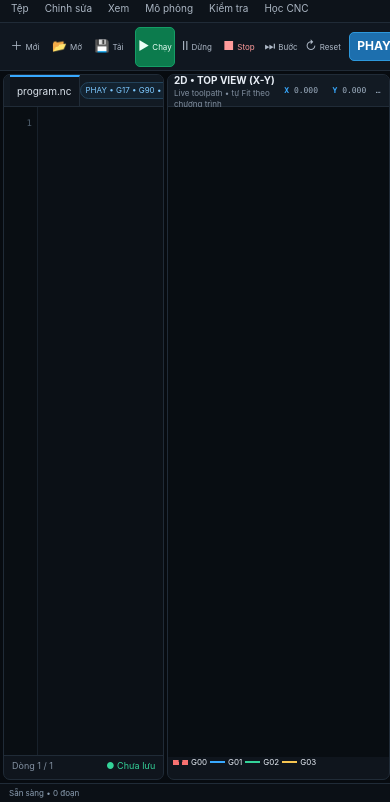
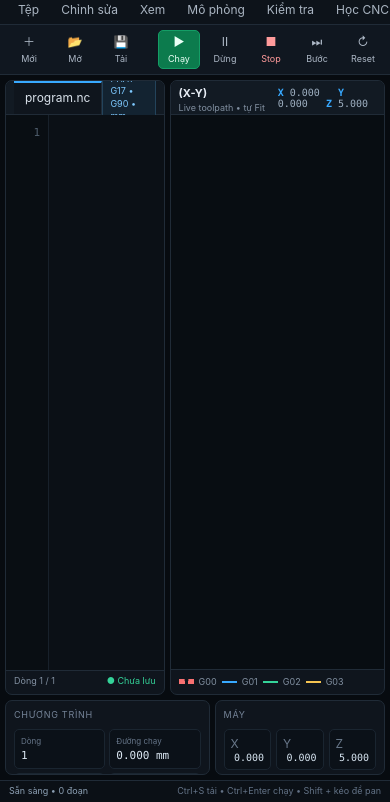
Before and after one commit to ENY333/mpcnc, a plain HTML site: page index.html in a window 390 px wide. Shown: the part 42-844 px from the top of the page. Drawn offline with Linux system fonts and the light colour scheme.

Commit message:
Update styles.css

```diff
--- a/styles.css
+++ b/styles.css
@@ -1,84 +1,602 @@
 :root{
---bg:#090d12;--panel:#0f151d;--panel2:#121a23;--line:#202b37;--text:#e7edf5;--muted:#8290a1;
---blue:#38a9ff;--green:#34d399;--yellow:#f5c451;--red:#f87171;--cyan:#45d6d6;
---radius:7px;--editor:37%;
+  --bg:#090d12;
+  --panel:#0f151d;
+  --panel2:#121a23;
+  --line:#202b37;
+  --text:#e7edf5;
+  --muted:#8290a1;
+
+  --blue:#38a9ff;
+  --green:#34d399;
+  --yellow:#f5c451;
+  --red:#f87171;
+  --cyan:#45d6d6;
+
+  --radius:7px;
+  --editor:37%;
 }
-*{box-sizing:border-box}html,body{margin:0;width:100%;height:100%;overflow:hidden;background:var(--bg);color:var(--text);font:12px/1.35 Inter,Segoe UI,Arial,sans-serif}
-button,select,input,textarea{font:inherit;color:inherit}button{border:1px solid transparent;background:transparent;cursor:pointer}
-button:hover{background:#18222d;border-color:#2b3a49}.app{height:100vh;display:flex;flex-direction:column;min-width:900px}
-.topbar{height:43px;display:flex;align-items:center;padding:0 10px;background:#0b1016;border-bottom:1px solid var(--line);gap:20px}
-.brand{display:flex;align-items:center;gap:8px;min-width:185px}.logo{width:25px;height:25px;border-radius:6px;background:linear-gradient(135deg,#168cf0,#43d4d4);display:grid;place-items:center;font-weight:900;color:#061018}
-.brand strong{display:block;font-size:13px}.brand small{color:var(--muted);font-size:9px}.nav{display:flex;gap:3px}.nav-btn{padding:6px 11px;color:#aeb9c7;border-radius:5px}.nav-btn.active{color:#fff;background:#172536}.top-status{margin-left:auto;color:var(--muted);font-size:10px}.dot{display:inline-block;width:7px;height:7px;border-radius:50%;background:var(--green);margin-right:4px}
-.menubar{height:29px;display:flex;align-items:center;gap:2px;padding:0 8px;background:#0d131a;border-bottom:1px solid var(--line)}.menubar button{padding:4px 9px;color:#aab5c2}.grow{flex:1}.menubar label{color:var(--muted);display:flex;gap:5px;align-items:center}.menubar select{background:#121a23;border:1px solid var(--line);border-radius:4px;padding:2px 6px}
-.toolbar{height:54px;display:flex;align-items:center;padding:5px 8px;gap:4px;background:#101720;border-bottom:1px solid var(--line)}.toolbar button{height:43px;min-width:46px;padding:3px 7px;border-radius:5px;color:#aeb9c7}.toolbar button span{display:block;font-size:9px;margin-top:2px}.toolbar i{width:1px;height:31px;background:var(--line);margin:0 4px}.toolbar .primary{background:#0c7b4d;border-color:#149e66;color:#eafff6}.toolbar .danger{color:#ff9b9b}.toolbar .mode{height:29px;min-width:58px;font-weight:700}.toolbar .mode.active{background:#1d6fae;border-color:#2d98dc;color:white}.toolbar .toggle.active{color:var(--cyan)}
-.workspace{min-height:0;flex:1;display:grid;grid-template-columns:var(--editor) 1fr;gap:5px;padding:5px;background:#070b10}
-.editor-panel,.view-panel,.info-card{background:var(--panel);border:1px solid var(--line);border-radius:var(--radius);overflow:hidden}.editor-panel,.view-panel{min-width:0;min-height:0;display:flex;flex-direction:column}
-.panel-head,.view-head{height:34px;display:flex;align-items:center;justify-content:space-between;background:var(--panel2);border-bottom:1px solid var(--line);padding:0 8px}.tabs{display:flex;align-items:center;height:100%}.tab{height:100%;display:flex;align-items:center;padding:0 11px;border-right:1px solid var(--line);color:#d9e1ea}.tab.active{background:#0f151d;border-top:2px solid var(--blue)}.tabs button{padding:4px 8px;color:var(--muted)}.badge{font-size:9px;padding:3px 7px;border-radius:10px;background:#132331;color:#7ec9ff;border:1px solid #23435b}
-.editor-wrap{position:relative;flex:1;min-height:0;display:grid;grid-template-columns:43px 1fr;background:#0b1016}.line-numbers{padding:8px 8px 8px 0;text-align:right;color:#4f5e6d;background:#090e13;border-right:1px solid #18212b;font:11px/19px Consolas,monospace;user-select:none;overflow:hidden}.line-numbers div.active{color:#9bd5ff}.editor-wrap textarea{width:100%;height:100%;resize:none;border:0;outline:0;background:#0b1016;padding:8px 10px;color:#d7e0ea;font:11px/19px Consolas,monospace;white-space:pre;overflow:auto;tab-size:2}.editor-footer{height:24px;border-top:1px solid var(--line);display:flex;justify-content:space-between;padding:4px 8px;color:var(--muted);font-size:9px}.editor-footer #dirty{color:var(--green)}
-.view-head strong{font-size:11px}.view-head small{display:block;color:var(--muted);font-size:9px}.coords{font:10px Consolas,monospace;color:#9fb0c2}.coords b{color:var(--blue)}.canvas-wrap{position:relative;flex:1;min-height:0;background:#080d12}.canvas-wrap canvas{display:block;width:100%;height:100%;cursor:crosshair}.canvas-wrap canvas.panning{cursor:grabbing}view-footer{height:25px;display:flex;align-items:center;justify-content:space-between;border-top:1px solid var(--line);padding:0 8px;color:var(--muted);font-size:9px}.legend{display:flex;gap:5px;align-items:center}.legend span{width:15px;border-top:2px solid}.legend .rapid{border-color:var(--red);border-style:dashed}.legend .feed{border-color:var(--blue)}.legend .cw{border-color:var(--green)}.legend .ccw{border-color:var(--yellow)}
-.bottom{height:104px;display:grid;grid-template-columns:1.4fr 1fr 1.2fr;gap:5px;padding:0 5px 5px;background:#070b10}.info-card{padding:8px}.card-title{font-size:9px;color:#748397;letter-spacing:.08em;margin-bottom:8px}.metrics{display:grid;grid-template-columns:repeat(4,1fr);gap:4px}.metrics div{background:#0b1118;border:1px solid #1a2530;border-radius:5px;padding:6px}.metrics small{display:block;color:#667588;font-size:8px}.metrics b{display:block;margin-top:2px;font:11px Consolas,monospace;color:#dbe7f2}.machine-grid{display:grid;grid-template-columns:repeat(3,1fr);gap:5px}.machine-grid span{background:#0b1118;border:1px solid #1a2530;padding:6px;border-radius:5px;color:#687789}.machine-grid b{float:right;color:#d8e6f2;font:10px Consolas,monospace}.turning-grid{display:grid;grid-template-columns:1fr 1fr 1fr;gap:6px}.turning-grid label{color:#748397;font-size:9px}.turning-grid input{display:block;width:100%;margin-top:3px;background:#0b1118;border:1px solid #26313d;border-radius:4px;padding:5px}.statusbar{height:22px;display:flex;justify-content:space-between;align-items:center;padding:0 9px;background:#0b1016;border-top:1px solid var(--line);color:#637286;font-size:9px}.statusbar span:first-child{color:#8da0b4}
-@media(max-width:1100px){:root{--editor:40%}.toolbar button{min-width:38px;padding:2px 4px}.toolbar button span{font-size:8px}.bottom{grid-template-columns:1fr 1fr}.turning-card{display:none}}
-/* v2 additions */
-.diagnostics{min-width:0}.card-title{display:flex;justify-content:space-between}.card-title b{font:10px Consolas,monospace;color:#f5c451}.diag-list{height:65px;overflow:auto;font:9px/15px Consolas,monospace}.diag{padding:2px 5px;border-bottom:1px solid #17212b;white-space:nowrap;overflow:hidden;text-overflow:ellipsis}.diag b{color:#8da0b4;margin-right:5px}.diag.warning{color:#f5c451}.diag.error{color:#f87171}.diag.info{color:#7ec9ff}.diag.empty{color:#657689}.toolbar button{display:flex;align-items:center;justify-content:center;gap:3px}.toolbar button span{display:block}.menubar select{min-width:92px}.topbar{box-shadow:0 1px 0 #0b1016}.view-panel{box-shadow:inset 0 1px 0 rgba(255,255,255,.01)}
-@media(max-width:1100px){.bottom{grid-template-columns:1.2fr 1fr}.diagnostics{display:none}}
-.controller-badge{padding:3px 7px;border-radius:10px;border:1px solid #2a3c4d;background:#101d29;color:#7ec9ff;font:9px Consolas,monospace}.diag{width:100%;text-align:left;background:transparent;border:0;border-bottom:1px solid #17212b}.diag:hover{background:#17222d}.diag span{float:right;color:#718398}.toolbar .mode{display:inline-flex;align-items:center;justify-content:center}.panel-head .badge{white-space:nowrap}
 
+*{
+  box-sizing:border-box;
+}
 
-/* v3.4 — FIXED CNC WORKSPACE / RESPONSIVE ALL DEVICES */
-html,body{min-width:0;overflow:hidden}
-.app{min-width:0;width:100%;height:100dvh;max-width:100vw;overflow:hidden}
-.topbar{flex:0 0 43px;min-width:0;overflow:hidden}
-.menubar{flex:0 0 29px;min-width:0;overflow-x:auto;overflow-y:hidden;white-space:nowrap;scrollbar-width:none}
-.menubar::-webkit-scrollbar{display:none}
-.toolbar{flex:0 0 54px;min-width:0;overflow-x:auto;overflow-y:hidden;white-space:nowrap;scrollbar-width:thin}
-.toolbar .grow{min-width:10px}
-.workspace{flex:1 1 auto;min-height:220px;height:auto;min-width:0;width:100%;grid-template-columns:minmax(250px,38%) minmax(0,1fr);gap:5px;overflow:hidden}
-.editor-panel,.view-panel{min-width:0;min-height:0;height:100%;width:100%}
-.editor-wrap{min-height:0;overflow:hidden}
-.editor-wrap textarea{min-width:0;min-height:0;overflow:auto;scrollbar-width:auto}
-.line-numbers{min-height:0;overflow:hidden}
-.canvas-wrap{min-width:0;min-height:0;overflow:hidden}
-.view-panel{contain:layout paint}
-.bottom{flex:0 0 104px;min-width:0;overflow:hidden}
-.statusbar{flex:0 0 22px;min-width:0;overflow:hidden;white-space:nowrap}
-.statusbar span{overflow:hidden;text-overflow:ellipsis}
-.coords{max-width:48%;overflow:hidden;white-space:nowrap;text-overflow:ellipsis}
+html,
+body{
+  margin:0;
+  width:100%;
+  height:100%;
+  overflow:hidden;
+  background:var(--bg);
+  color:var(--text);
+  font:12px/1.35 Inter,Segoe UI,Arial,sans-serif;
+}
 
-/* Never let the two main panes stack or move below one another. */
-@media(max-width:900px){
-  :root{--editor:40%}
-  .topbar{height:38px;flex-basis:38px;padding:0 7px;gap:8px}
-  .brand{min-width:145px}.brand small{display:none}.top-status{font-size:8px}
-  .menubar{height:27px;flex-basis:27px;padding:0 4px}
-  .menubar button{padding:3px 6px;font-size:10px}
-  .toolbar{height:48px;flex-basis:48px;padding:3px 5px;gap:2px}
-  .toolbar button{height:40px;min-width:40px;padding:2px 5px}
-  .toolbar button span{font-size:8px}
-  .workspace{grid-template-columns:40% 60%;gap:3px;padding:3px;min-height:200px}
-  .panel-head,.view-head{height:32px;padding:0 6px}
-  .tab{padding:0 7px;font-size:10px}.badge{font-size:8px;padding:2px 5px}
-  .view-head strong{font-size:10px}.view-head small{font-size:8px}
-  .coords{font-size:8px;max-width:55%}
-  .bottom{display:none}
-  .statusbar{height:19px;flex-basis:19px;font-size:8px}
-  .statusbar span:last-child{display:none}
-  .editor-wrap{grid-template-columns:34px minmax(0,1fr)}
-  .line-numbers{font-size:9px;line-height:17px;padding-right:5px}
-  .editor-wrap textarea{font-size:9px;line-height:17px;padding:7px 6px}
-  .view-footer{height:22px;flex-basis:22px;padding:0 5px}
-  .legend{gap:3px;font-size:8px}
+button,
+select,
+input,
+textarea{
+  font:inherit;
+  color:inherit;
 }
-@media(max-width:600px){
-  .brand{min-width:112px}.brand strong{font-size:11px}.logo{width:22px;height:22px}
-  .top-status{display:none}
-  .menubar label,.controller-badge{display:none}
-  .workspace{grid-template-columns:42% 58%}
-  .view-head .coords{max-width:52%}
-  .coords b,.coords span{font-size:8px}
-  .toolbar i{margin:0 1px}
-  .toolbar .mode{min-width:50px}
+
+button{
+  border:1px solid transparent;
+  background:transparent;
+  cursor:pointer;
 }
-@media(max-height:620px){
-  .bottom{display:none}
-  .workspace{min-height:0}
+
+button:hover{
+  background:#18222d;
+  border-color:#2b3a49;
 }
+
+.app{
+  height:100vh;
+  display:flex;
+  flex-direction:column;
+  min-width:900px;
+}
+
+.topbar{
+  height:43px;
+  display:flex;
+  align-items:center;
+  padding:0 10px;
+  background:#0b1016;
+  border-bottom:1px solid var(--line);
+  gap:20px;
+}
+
+.brand{
+  display:flex;
+  align-items:center;
+  gap:8px;
+  min-width:185px;
+}
+
+.logo{
+  width:25px;
+  height:25px;
+  border-radius:6px;
+  background:linear-gradient(
+    135deg,
+    #168cf0,
+    #43d4d4
+  );
+  display:grid;
+  place-items:center;
+  font-weight:900;
+  color:#061018;
+}
+
+.brand strong{
+  display:block;
+  font-size:13px;
+}
+
+.brand small{
+  color:var(--muted);
+  font-size:9px;
+}
+
+.top-status{
+  margin-left:auto;
+  color:var(--muted);
+  font-size:10px;
+}
+
+.dot{
+  display:inline-block;
+  width:7px;
+  height:7px;
+  border-radius:50%;
+  background:var(--green);
+  margin-right:4px;
+}
+
+.menubar{
+  height:29px;
+  display:flex;
+  align-items:center;
+  gap:2px;
+  padding:0 8px;
+  background:#0d131a;
+  border-bottom:1px solid var(--line);
+}
+
+.menubar button{
+  padding:4px 9px;
+  color:#aab5c2;
+}
+
+.grow{
+  flex:1;
+}
+
+.menubar label{
+  color:var(--muted);
+  display:flex;
+  gap:5px;
+  align-items:center;
+}
+
+.menubar select{
+  background:#121a23;
+  border:1px solid var(--line);
+  border-radius:4px;
+  padding:2px 6px;
+}
+
+.toolbar{
+  height:54px;
+  display:flex;
+  align-items:center;
+  padding:5px 8px;
+  gap:4px;
+  background:#101720;
+  border-bottom:1px solid var(--line);
+}
+
+.toolbar button{
+  height:43px;
+  min-width:46px;
+  padding:3px 7px;
+  border-radius:5px;
+  color:#aeb9c7;
+}
+
+.toolbar button span{
+  display:block;
+  font-size:9px;
+  margin-top:2px;
+}
+
+.toolbar i{
+  width:1px;
+  height:31px;
+  background:var(--line);
+  margin:0 4px;
+}
+
+.toolbar .primary{
+  background:#0c7b4d;
+  border-color:#149e66;
+  color:#eafff6;
+}
+
+.toolbar .danger{
+  color:#ff9b9b;
+}
+
+.toolbar .mode{
+  height:29px;
+  min-width:58px;
+  font-weight:700;
+}
+
+.toolbar .mode.active{
+  background:#1d6fae;
+  border-color:#2d98dc;
+  color:white;
+}
+
+.toolbar .toggle.active{
+  color:var(--cyan);
+}
+
+.workspace{
+  min-height:0;
+  flex:1;
+  display:grid;
+  grid-template-columns:var(--editor) 1fr;
+  gap:5px;
+  padding:5px;
+  background:#070b10;
+}
+
+.editor-panel,
+.view-panel,
+.info-card{
+  background:var(--panel);
+  border:1px solid var(--line);
+  border-radius:var(--radius);
+  overflow:hidden;
+}
+
+.editor-panel,
+.view-panel{
+  min-width:0;
+  min-height:0;
+  display:flex;
+  flex-direction:column;
+}
+
+.panel-head,
+.view-head{
+  height:34px;
+  display:flex;
+  align-items:center;
+  justify-content:space-between;
+  background:var(--panel2);
+  border-bottom:1px solid var(--line);
+  padding:0 8px;
+}
+
+.tabs{
+  display:flex;
+  align-items:center;
+  height:100%;
+}
+
+.tab{
+  height:100%;
+  display:flex;
+  align-items:center;
+  padding:0 11px;
+  border-right:1px solid var(--line);
+  color:#d9e1ea;
+}
+
+.tab.active{
+  background:#0f151d;
+  border-top:2px solid var(--blue);
+}
+
+.tabs button{
+  padding:4px 8px;
+  color:var(--muted);
+}
+
+.badge{
+  font-size:9px;
+  padding:3px 7px;
+  border-radius:10px;
+  background:#132331;
+  color:#7ec9ff;
+  border:1px solid #23435b;
+}
+
+.editor-wrap{
+  position:relative;
+  flex:1;
+  min-height:0;
+  display:grid;
+  grid-template-columns:43px 1fr;
+  background:#0b1016;
+}
+
+.line-numbers{
+  padding:8px 8px 8px 0;
+  text-align:right;
+  color:#4f5e6d;
+  background:#090e13;
+  border-right:1px solid #18212b;
+  font:11px/19px Consolas,monospace;
+  user-select:none;
+  overflow:hidden;
+}
+
+.line-numbers div.active{
+  color:#9bd5ff;
+}
+
+.editor-wrap textarea{
+  width:100%;
+  height:100%;
+  resize:none;
+  border:0;
+  outline:0;
+  background:#0b1016;
+  padding:8px 10px;
+  color:#d7e0ea;
+  font:11px/19px Consolas,monospace;
+  white-space:pre;
+  overflow:auto;
+  tab-size:2;
+}
+
+.editor-footer{
+  height:24px;
+  border-top:1px solid var(--line);
+  display:flex;
+  justify-content:space-between;
+  padding:4px 8px;
+  color:var(--muted);
+  font-size:9px;
+}
+
+.editor-footer #dirty{
+  color:var(--green);
+}
+
+.view-head strong{
+  font-size:11px;
+}
+
+.view-head small{
+  display:block;
+  color:var(--muted);
+  font-size:9px;
+}
+
+.coords{
+  font:10px Consolas,monospace;
+  color:#9fb0c2;
+}
+
+.coords b{
+  color:var(--blue);
+}
+
+.canvas-wrap{
+  position:relative;
+  flex:1;
+  min-height:0;
+  background:#080d12;
+}
+
+.canvas-wrap canvas{
+  display:block;
+  width:100%;
+  height:100%;
+  cursor:crosshair;
+}
+
+.canvas-wrap canvas.panning{
+  cursor:grabbing;
+}
+
+.view-footer{
+  height:25px;
+  display:flex;
+  align-items:center;
+  justify-content:space-between;
+  border-top:1px solid var(--line);
+  padding:0 8px;
+  color:var(--muted);
+  font-size:9px;
+}
+
+.legend{
+  display:flex;
+  gap:5px;
+  align-items:center;
+}
+
+.legend span{
+  width:15px;
+  border-top:2px solid;
+}
+
+.legend .rapid{
+  border-color:var(--red);
+  border-style:dashed;
+}
+
+.legend .feed{
+  border-color:var(--blue);
+}
+
+.legend .cw{
+  border-color:var(--green);
+}
+
+.legend .ccw{
+  border-color:var(--yellow);
+}
+
+.bottom{
+  height:104px;
+  display:grid;
+  grid-template-columns:1.4fr 1fr 1.2fr;
+  gap:5px;
+  padding:0 5px 5px;
+  background:#070b10;
+}
+
+.info-card{
+  padding:8px;
+}
+
+.card-title{
+  font-size:9px;
+  color:#748397;
+  letter-spacing:.08em;
+  margin-bottom:8px;
+}
+
+.metrics{
+  display:grid;
+  grid-template-columns:repeat(4,1fr);
+  gap:4px;
+}
+
+.metrics div{
+  background:#0b1118;
+  border:1px solid #1a2530;
+  border-radius:5px;
+  padding:6px;
+}
+
+.metrics small{
+  display:block;
+  color:#667588;
+  font-size:8px;
+}
+
+.metrics b{
+  display:block;
+  margin-top:2px;
+  font:11px Consolas,monospace;
+  color:#dbe7f2;
+}
+
+.machine-grid{
+  display:grid;
+  grid-template-columns:repeat(3,1fr);
+  gap:5px;
+}
+
+.machine-grid span{
+  background:#0b1118;
+  border:1px solid #1a2530;
+  padding:6px;
+  border-radius:5px;
+  color:#687789;
+}
+
+.machine-grid b{
+  float:right;
+  color:#d8e6f2;
+  font:10px Consolas,monospace;
+}
+
+.turning-grid{
+  display:grid;
+  grid-template-columns:1fr 1fr 1fr;
+  gap:6px;
+}
+
+.turning-grid label{
+  color:#748397;
+  font-size:9px;
+}
+
+.turning-grid input{
+  display:block;
+  width:100%;
+  margin-top:3px;
+  background:#0b1118;
+  border:1px solid #26313d;
+  border-radius:4px;
+  padding:5px;
+}
+
+.statusbar{
+  height:22px;
+  display:flex;
+  justify-content:space-between;
+  align-items:center;
+  padding:0 9px;
+  background:#0b1016;
+  border-top:1px solid var(--line);
+  color:#637286;
+  font-size:9px;
+}
+
+.statusbar span:first-child{
+  color:#8da0b4;
+}
+
+@media(max-width:1100px){
+
+  :root{
+    --editor:40%;
+  }
+
+  .topbar{
+    gap:10px;
+  }
+
+  .brand{
+    min-width:150px;
+  }
+
+  .toolbar{
+    overflow-x:auto;
+    overflow-y:hidden;
+  }
+
+  .bottom{
+    grid-template-columns:1.2fr 1fr 1fr;
+  }
+}
+
+@media(max-width:700px){
+
+  :root{
+    --editor:42%;
+  }
+
+  .app{
+    min-width:0;
+  }
+
+  .topbar{
+    height:38px;
+  }
+
+  .brand{
+    min-width:0;
+  }
+
+  .brand small,
+  .top-status{
+    display:none;
+  }
+
+  .menubar{
+    overflow-x:auto;
+    white-space:nowrap;
+  }
+
+  .toolbar{
+    height:50px;
+  }
+
+  .toolbar button{
+    height:39px;
+    min-width:42px;
+  }
+
+  .workspace{
+    grid-template-columns:var(--editor) 1fr;
+  }
+
+  .bottom{
+    height:80px;
+  }
+
+  .diagnostics{
+    display:none;
+  }
+
+  .bottom{
+    grid-template-columns:1.2fr 1fr;
+  }
+
+  .metrics{
+    grid-template-columns:repeat(2,1fr);
+  }
+}
+
+@media(max-height:650px){
+
+  .bottom{
+    display:none;
+  }
+
+  .statusbar{
+    height:20px;
+  }
+}
```
